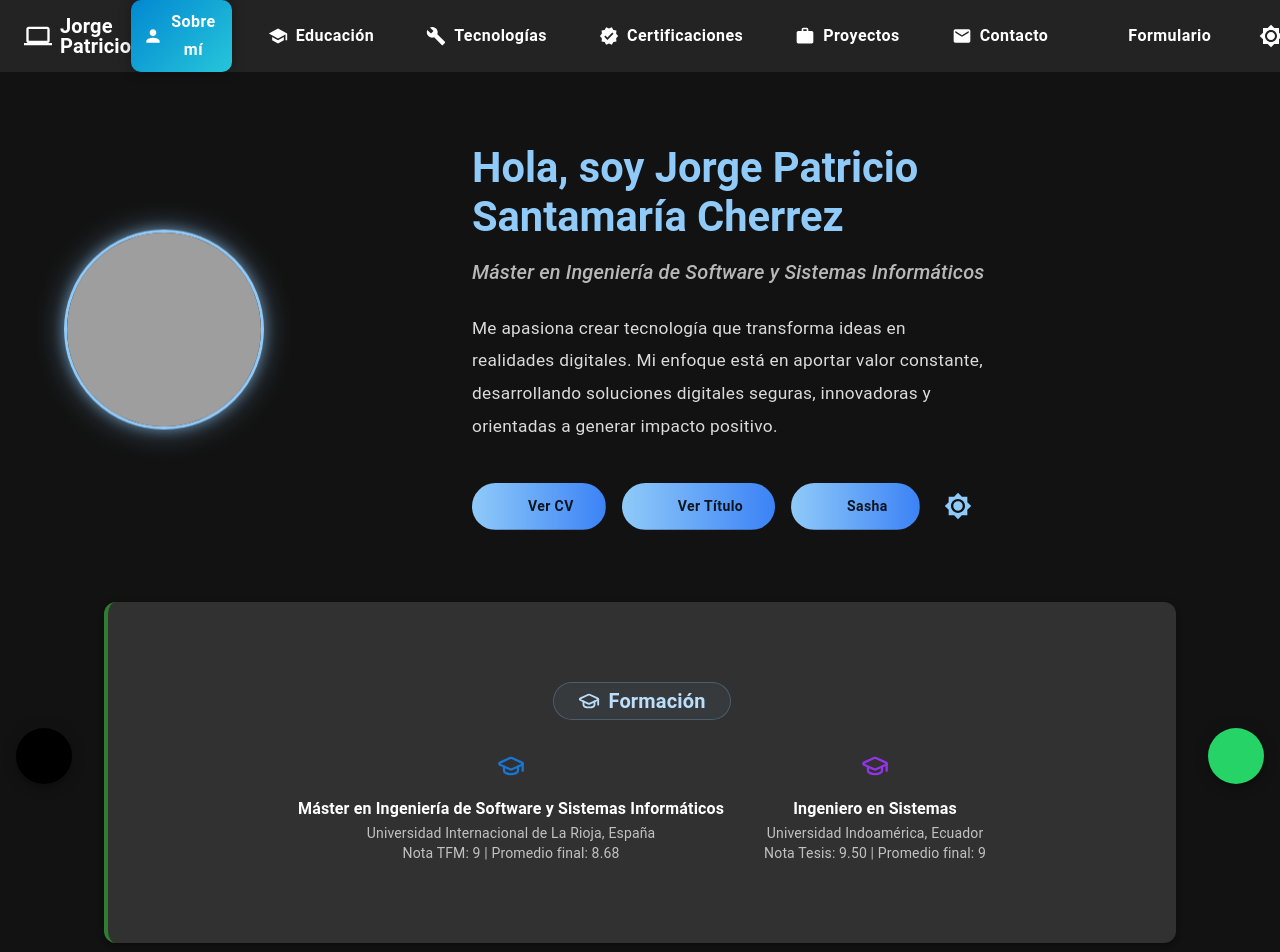
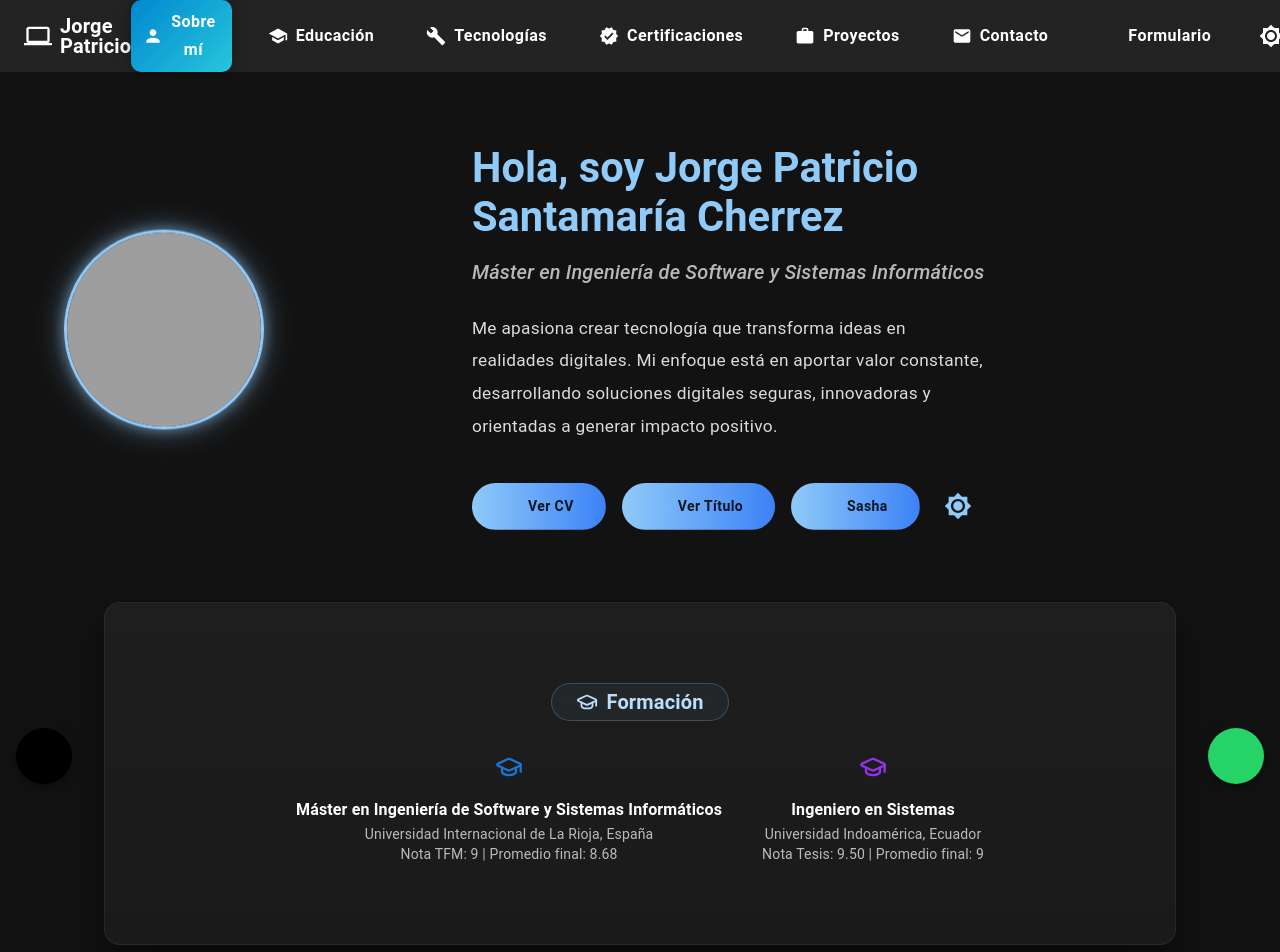
Before and after one commit to Patogol35/jorgito, a React (Vite) app: page / in a window 1280 px wide. Shown: the top 952 px of the page. Built offline with nearby package versions, Linux system fonts and the light colour scheme; grey boxes are pictures that could not be loaded; some icons are missing.

Commit message:
Update App.jsx

```diff
--- a/src/App.jsx
+++ b/src/App.jsx
@@ -87,21 +87,43 @@ function App() {
             { id: "certifications", color: "#8e24aa", Component: Certifications },
             { id: "projects", color: "#1976d2", Component: Projects },
             { id: "contact", color: "#d32f2f", Component: Contact },
-          { id: "form", color: "#00897b", Component: Form },
+            { id: "form", color: "#00897b", Component: Form },
           ].map(({ id, color, Component }) => (
             <Paper
               key={id}
               id={id}
-              elevation={3}
+              elevation={0}
               sx={{
                 mb: 4,
                 p: { xs: 3, md: 6 },
-                borderRadius: 3,
-                borderLeft: `4px solid ${color}`,
+                borderRadius: 4,
+
+                /* BORDE ELEGANTE */
+                borderLeft: `3px solid ${color}`,
+                border: theme.palette.mode === "dark"
+                  ? "1px solid rgba(255,255,255,0.06)"
+                  : "1px solid rgba(0,0,0,0.06)",
+
+                /* PROFUNDIDAD */
+                boxShadow:
+                  theme.palette.mode === "dark"
+                    ? "0 20px 40px rgba(0,0,0,0.45)"
+                    : "0 20px 40px rgba(0,0,0,0.12)",
+
+                background:
+                  theme.palette.mode === "dark"
+                    ? "linear-gradient(180deg, #1e1e1e, #1a1a1a)"
+                    : theme.palette.background.paper,
+
                 scrollMarginTop: scrollOffset,
-                transition: "all 0.3s ease",
+                transition: "all 0.35s ease",
+
                 "&:hover": {
-                  transform: "translateY(-4px)",
+                  transform: "translateY(-6px)",
+                  boxShadow:
+                    theme.palette.mode === "dark"
+                      ? `0 30px 60px ${color}22`
+                      : `0 30px 60px ${color}33`,
                 },
               }}
             >
```
